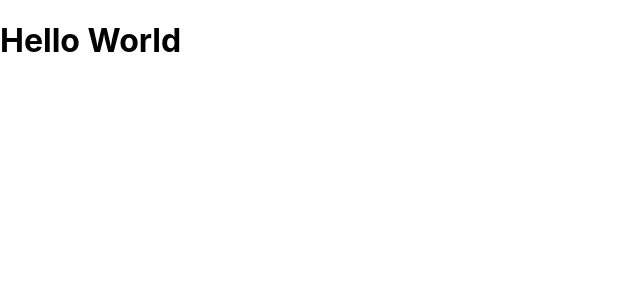
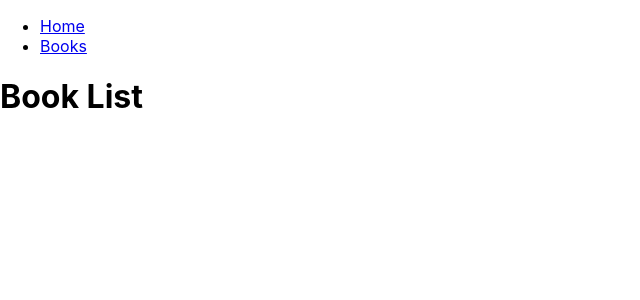
Before and after one commit to forrestmorrison/react-router-v6, a React (Create React App) app: page /books in a window 1280 px wide. Shown: the top 300 px of the page, without its empty margins (0-640 px from the left). Built offline with nearby package versions, Linux system fonts and the light colour scheme.

Commit message:
basic routes set up , no errors

```diff
--- a/src/App.js
+++ b/src/App.js
@@ -1,8 +1,27 @@
-import logo from './logo.svg';
+import { Link, Route, Routes } from 'react-router-dom';
+import { Home } from "./pages/Home"
+import { BookList } from "./pages/BookList"
 import './App.css';
 
 function App() {
-  return <h1>Hello World</h1>
+  return (
+  <>
+    <nav>
+      <ul>
+        <li>
+          <Link to="/">Home</Link>
+        </li>
+        <li>
+          <Link to="/books">Books</Link>
+        </li>
+      </ul>
+    </nav>
+    <Routes>
+      <Route path="/" element={<Home />}/>
+      <Route path="/books" element={<BookList />}/>
+    </Routes>
+  </>
+  )
 }
 
 export default App;
--- a/src/pages/BookList.js
+++ b/src/pages/BookList.js
@@ -1,3 +1,3 @@
 export function BookList() {
-    return <h1>BookList</h1>
+    return <h1>Book List</h1>
 }
```
